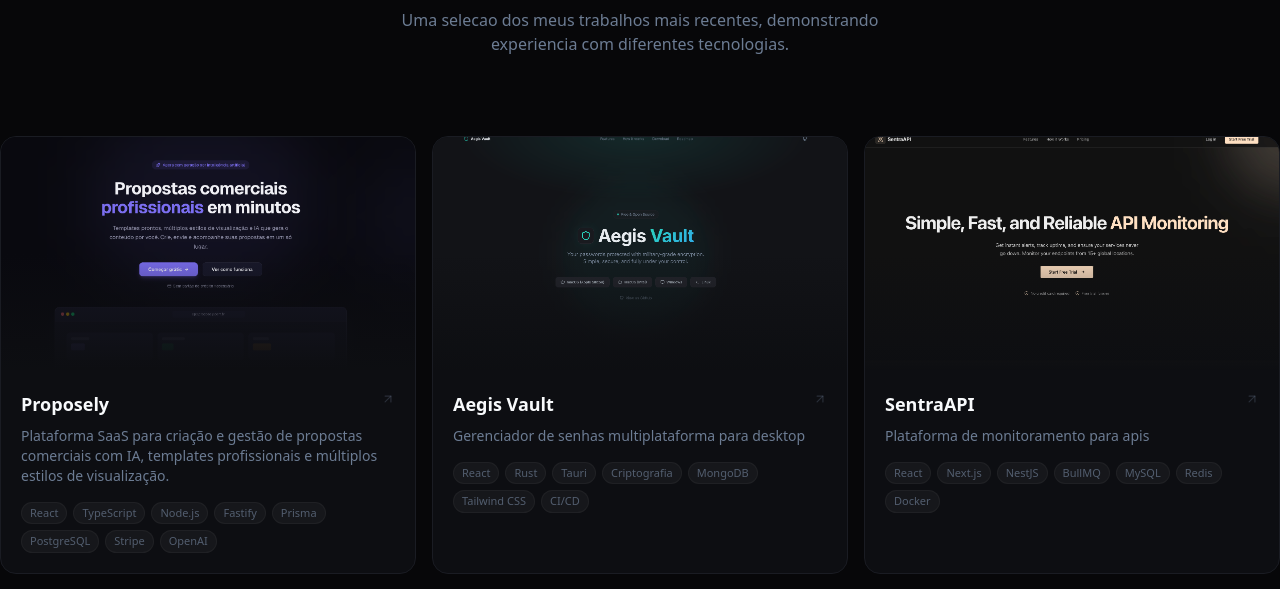
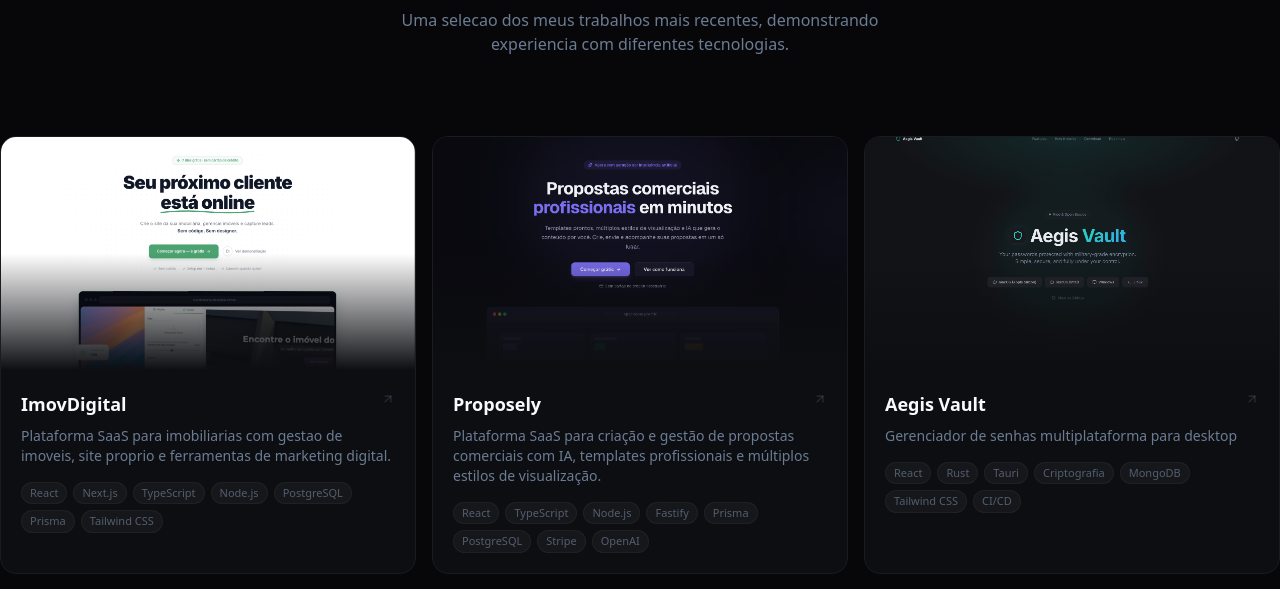
Before and after one commit to leonardoReizz/portifolio, a Next.js app: page / in a window 1280 px wide. Shown: the part 1080-1669 px from the top of the page. Built offline with nearby package versions, Linux system fonts and the light colour scheme; grey boxes are pictures that could not be loaded.

Commit message:
feat: add ImovDigital project with details and image asset

```diff
--- a/src/app/components/Projects.tsx
+++ b/src/app/components/Projects.tsx
@@ -16,6 +16,24 @@
 }
 
 const projects: Project[] = [
+  {
+    id: 115,
+    title: "ImovDigital",
+    description:
+      "Plataforma SaaS para imobiliarias com gestao de imoveis, site proprio e ferramentas de marketing digital.",
+    image: "./imovdigital.png",
+    tags: [
+      "React",
+      "Next.js",
+      "TypeScript",
+      "Node.js",
+      "PostgreSQL",
+      "Prisma",
+      "Tailwind CSS",
+    ],
+    demoUrl: "https://imovdigital.com.br",
+    featured: true,
+  },
   {
     id: 114,
     title: "Proposely",
```
Also changed, not shown: public/imovdigital.png (added).
